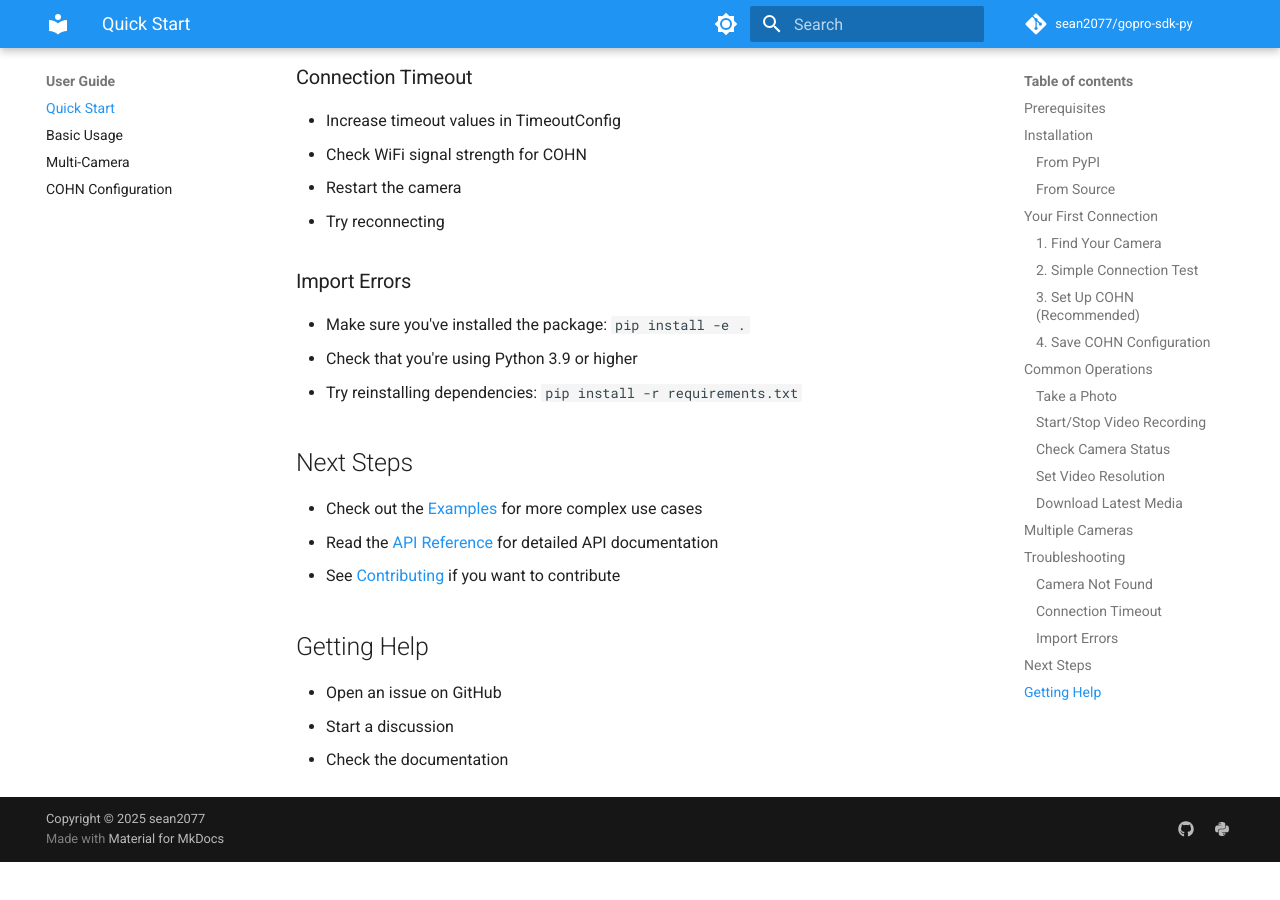
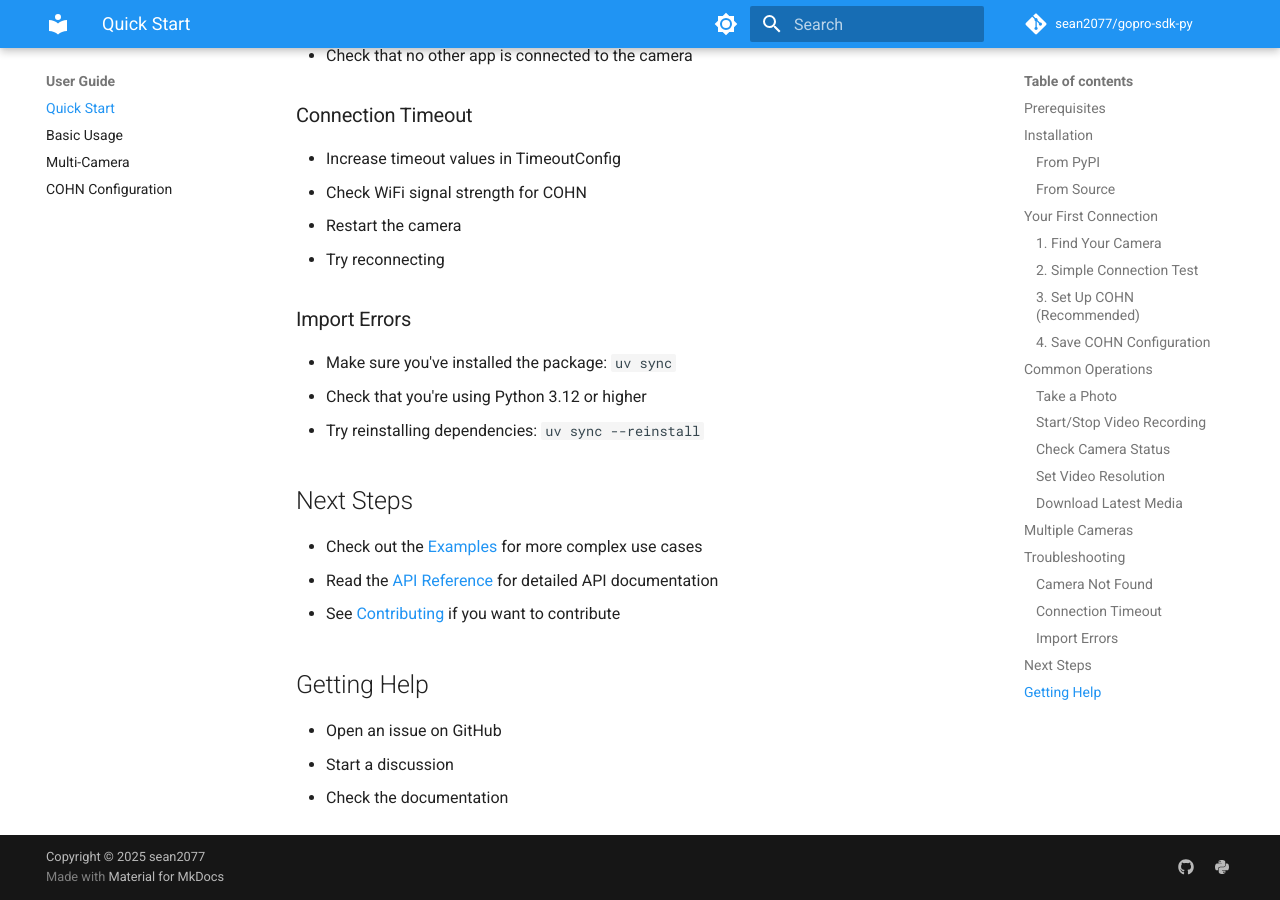
Before and after one commit to sean2077/gopro-sdk-py, an MkDocs documentation site: the page built from docs/quickstart.md, in a window 1280 px wide and 900 px high, scrolled down 5028 px. Built offline with MkDocs 1.6.1 and Material for MkDocs 9.7.7, drawn with Linux system fonts in a browser that asks for light colours; comment, search, counter and statistics services are not loaded; before the commit the page ends 5890 px from its top, so only the background shows below that; some of the changed text lies outside the part shown.

Commit message:
chore: upgrade GitHub Actions and migrate to uv toolchain
- Update all actions to latest versions (checkout v6, setup-python v6, setup-uv v7, etc.)
- Replace pip/build/twine with native uv commands (uv add, uv build, uv publish)
- Update documentation to use modern uv workflow

````diff
--- a/docs/quickstart.md
+++ b/docs/quickstart.md
@@ -14,6 +14,8 @@
 ### From PyPI
 
 ```bash
+uv add gopro-sdk-py
+# Or use pip
 pip install gopro-sdk-py
 ```
 
@@ -22,7 +24,7 @@
 ```bash
 git clone https://github.com/sean2077/gopro-sdk-py.git
 cd gopro-sdk-py
-pip install -e .
+uv sync
 ```
 
 ## Your First Connection
@@ -244,9 +246,9 @@
 
 ### Import Errors
 
-- Make sure you've installed the package: `pip install -e .`
-- Check that you're using Python 3.9 or higher
-- Try reinstalling dependencies: `pip install -r requirements.txt`
+- Make sure you've installed the package: `uv sync`
+- Check that you're using Python 3.12 or higher
+- Try reinstalling dependencies: `uv sync --reinstall`
 
 ## Next Steps
 
````
Also changed, not shown: CONTRIBUTING.md (+1 -1 lines), README.md (+2 -0 lines), docs/development.md (+2 -7 lines), docs/index.md (+2 -0 lines), 3 other files.
